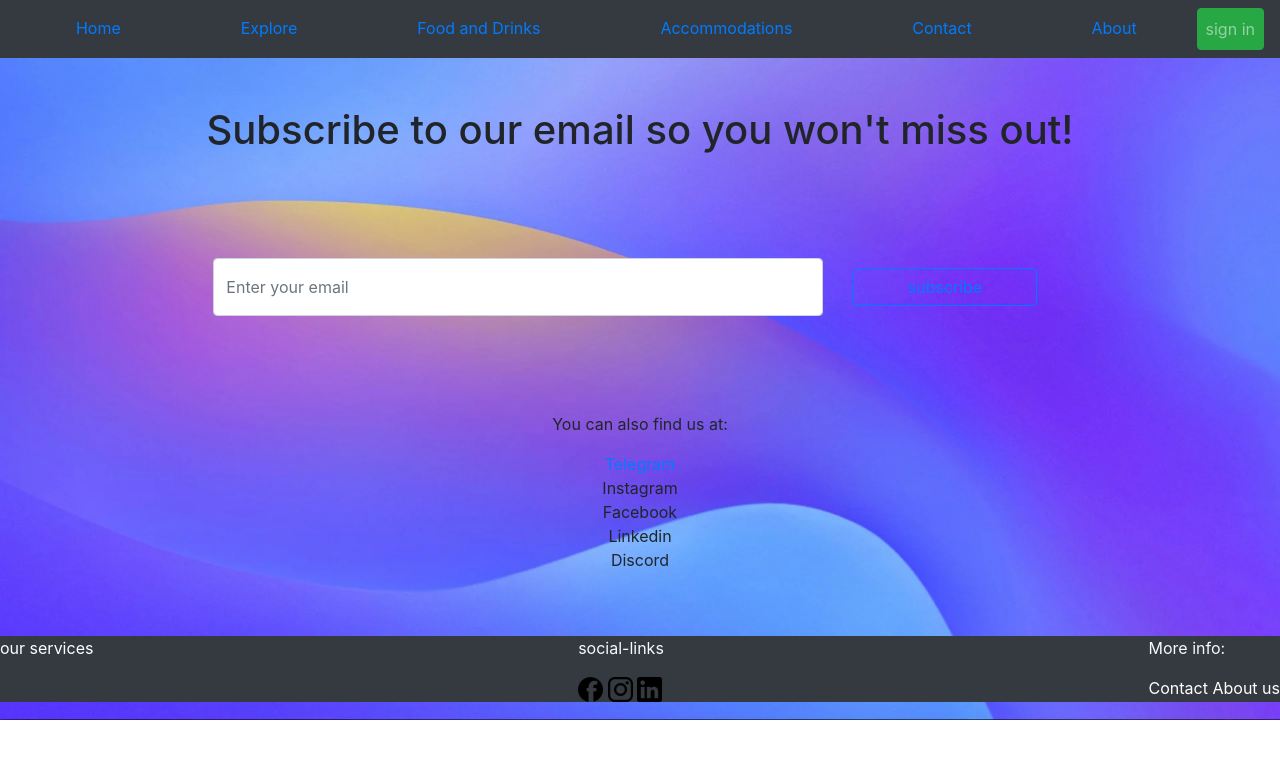
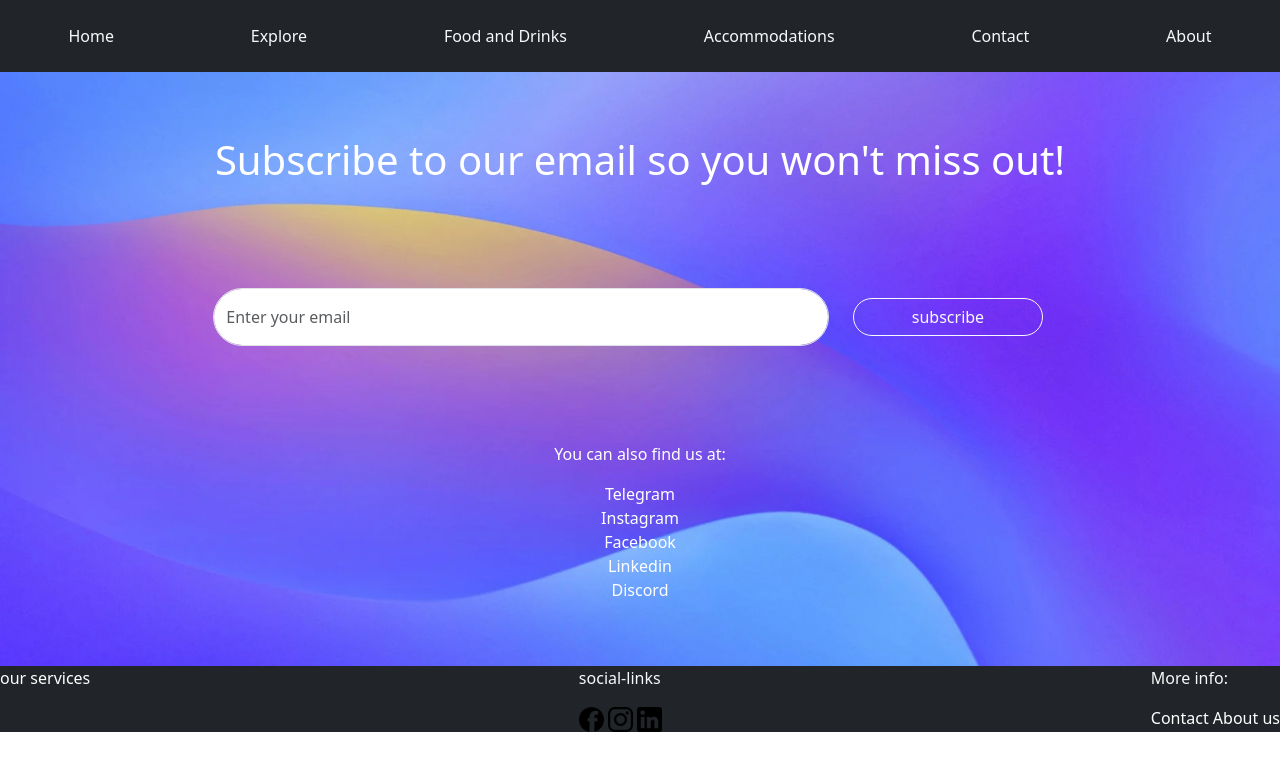
Before and after one commit to yonatan-h/tour-the-world, a plain HTML site: page src/contact.html in a window 1280 px wide. Drawn offline with nearby package versions, Linux system fonts and the light colour scheme; a web font is replaced by a local one.

Commit message:
Update contact.html

```diff
--- a/src/contact.html
+++ b/src/contact.html
@@ -1,175 +1,96 @@
 <!DOCTYPE html>
 <html lang="en">
 <head>
-    <meta charset="UTF-8" />
-    <meta http-equiv="X-UA-Compatible" content="IE=edge" />
-    <meta name="viewport" content="width=device-width, initial-scale=1.0" />
-    <link
-      rel="stylesheet"
-      href="https://maxcdn.bootstrapcdn.com/bootstrap/4.0.0/css/bootstrap.min.css"
-      integrity="sha384-Gn5384xqQ1aoWXA+058RXPxPg6fy4IWvTNh0E263XmFcJlSAwiGgFAW/dAiS6JXm"
-      crossorigin="anonymous"
-    />
+    <meta charset="UTF-8">
+    <meta http-equiv="X-UA-Compatible" content="IE=edge">
+    <meta name="viewport" content="width=device-width, initial-scale=1.0">
+    <link rel="stylesheet" href="bootstrap/css/bootstrap.css">
+
+    <link rel="stylesheet" href="https://fonts.googleapis.com/css?family=Sofia|Oswald">
+    <script src="bootstrap/js/bootstrap.js" defer></script>
+
+
+    <title>Contact</title>
     <style>
         /*font-size decreasing cannot be done by bootstrap so I used @media*/
-      @media screen and (max-width: 768px) {
-        body {
+        @media screen and (max-width:768px){
+            body{
                 font-size: 0.8rem;
             }
-        ul {
+            ul{
                 font-size: 0.6rem;
             }
         }
         /*I couldn't achieve putting a background images using bootstrap so I added a bakground images using bootstrap*/
-      body {
-        background-image: url("images/city.jpg");
-        background-size: cover;
-        background-repeat: no-repeat;
-      }
-    </style>
-    <link
-      rel="stylesheet"
-      href="https://fonts.googleapis.com/css?Montserrat|Ubuntu"
-    />
-    <script
-      src="https://code.jquery.com/jquery-3.2.1.slim.min.js"
-      integrity="sha384-KJ3o2DKtIkvYIK3UENzmM7KCkRr/rE9/Qpg6aAZGJwFDMVNA/GpGFF93hXpG5KkN"
-      crossorigin="anonymous"
-    ></script>
-    <script
-      src="https://cdnjs.cloudflare.com/ajax/libs/popper.js/1.12.9/umd/popper.min.js"
-      integrity="sha384-ApNbgh9B+Y1QKtv3Rn7W3mgPxhU9K/ScQsAP7hUibX39j7fakFPskvXusvfa0b4Q"
-      crossorigin="anonymous"
-    ></script>
-    <script
-      src="https://maxcdn.bootstrapcdn.com/bootstrap/4.0.0/js/bootstrap.min.js"
-      integrity="sha384-JZR6Spejh4U02d8jOt6vLEHfe/JQGiRRSQQxSfFWpi1MquVdAyjUar5+76PVCmYl"
-      crossorigin="anonymous"
-    ></script>
-
-    <title>Contact</title>
-    <style>
-      /*font-size decreasing cannot be done by bootstrap so I used @media*/
-      @media screen and (max-width: 768px) {
-        body {
-          font-size: 0.8rem;
-        }
-        ul {
-          font-size: 0.6rem;
-        }
-      }
-      /*I couldn't achieve putting a background images using bootstrap so I added a bakground images using bootstrap*/
-      body {
+        body{
             background-image: url("images/city.jpg");
             background-size: cover;
             background-repeat: no-repeat;
         }
     </style>
 </head>
-  <body>
-    <nav
-      class="navbar d-flex justify-content-center navbar-expand-lg navbar-dark bg-dark"
-    >
-      <button
-        class="navbar-toggler"
-        type="button"
-        data-toggle="collapse"
-        data-target="#navbarToggledDiv"
-      >
-        <span class="navbar-toggler-icon"></span>
-      </button>
-      <div class="collapse navbar-collapse" id="navbarToggledDiv">
-        <ul class="navbar-nav w-100">
-          <li class="nav-item mx-auto">
-            <a class="nav-link text-primary" href="home.html">Home</a>
+<body class="text-white">
+    <nav>
+        <ul class="list-unstyled d-flex justify-content-around bg-dark text-light py-4">
+          <li class="nav-item px-auto">
+            <a class="nav-link" href="home.html">Home</a>
           </li>
-          <li class="nav-item mx-auto">
-            <a class="nav-link text-primary" href="explore.html">Explore</a>
+          <li class="nav-item">
+            <a class="nav-link" href="explore.html">Explore</a>
           </li>
-          <li class="nav-item mx-auto">
-            <a class="nav-link text-primary" href="food_and_drinks.html"
-              >Food and Drinks</a
-            >
+          <li class="nav-item">
+            <a class="nav-link" href="food_and_drinks.html">Food and Drinks</a>
           </li>
-          <li class="nav-item mx-auto">
-            <a class="nav-link text-primary" href="accommodations.html"
-              >Accommodations</a
-            >
+          <li class="nav-item">
+            <a class="nav-link" href="accommodations.html">Accommodations</a>
           </li>
-          <li class="nav-item mx-auto">
-            <a class="nav-link text-primary" href="contact.html">Contact</a>
+          <li class="nav-item">
+            <a class="nav-link" href="contact.html">Contact</a>
           </li>
-          <li class="nav-item mx-auto">
-            <a class="nav-link text-primary" href="about_us.html">About</a>
-          </li>
-          <li class="nav-item justify-self-end">
-            <a class="nav-link btn btn-success" role="button" href="login.html"
-              >sign in</a
-            >
+          <li class="nav-item">
+            <a class="nav-link" href="about_us.html">About</a>
           </li>
         </ul>
-      </div>
     </nav>
-    <header class="text-center py-5">
-      <h1 class="header__title">
-        Subscribe to our email so you won't miss out!
-      </h1>
+    <header class ="text-center py-5">
+        <h1 class="header__title">Subscribe to our email so you won't miss out!</h1>
     </header>
     <div>
       <form class="py-5">
           <div class="row gy-2 align-items-center justify-content-center w-100">
               <div class="col-12 col-lg-6">
-            <input
-              type="email"
-              class="form-control py-3 rounded-5"
-              placeholder="Enter your email"
-              required
-            />
+                  <input type="email" class="form-control py-3 rounded-5" placeholder="Enter your email" required>
               </div>
               <div class="col-6 col-lg-2">
-            <button class="btn btn-outline-primary w-100 rounded-5">
-              subscribe
-            </button>
+                  <button class="btn btn-outline-light w-100 rounded-5">subscribe</button>
               </div>
           </div>
         </form>
   </div>
-    <section class="py-5 text-center">
-      <p class="contact-information__text">You can also find us at:</p>
+    <section class = "py-5 text-center">
+        <p class="contact-information__text">You can also find us at: </p>
         <ul class="list-unstyled">
-        <li class="contact-information__list__item text-primary">Telegram</li>
+            <li class="contact-information__list__item">Telegram</li>
             <li class="contact-information__list__item">Instagram</li>
             <li class="contact-information__list__item">Facebook</li>
             <li class="contact-information__list__item">Linkedin</li>
             <li class="contact-information__list__item">Discord</li>
         </ul>
     </section>
-    <footer class="footer d-flex justify-content-between bg-dark">
-      <section class="footer__content">
-        <a class="text-decoration-none text-white" href="explore.html"
-          >our services</a
-        >
+    <footer class = "footer d-flex justify-content-between bg-dark">
+        <section class = "footer__content">
+          <a class = "text-decoration-none text-white" href = "explore.html">our services</a>
         </section>
-      <section class="text-light">
-        <p class="footer__content__text">social-links</p>
-        <a class="footer__content__link" href="facebook.com"
-          ><img src="images/facebook.jpg" alt="facebook logo" width="25"
-        /></a>
-        <a class="footer__content__link" href="instagram.com"
-          ><img src="images/instagram.jpg" alt="instagram logo" width="25"
-        /></a>
-        <a href="linkedin.com"
-          ><img src="images/linkedin.jpg" alt="linkedin logo" width="25"
-        /></a>
+        <section class = "text-light">
+            <p class = "footer__content__text">social-links</p>
+            <a class = "footer__content__link" href = "facebook.com"><img src = "images/facebook.jpg" alt = "facebook logo" width ="25"></a>
+            <a class = "footer__content__link" href = "instagram.com"><img src = "images/instagram.jpg" alt = "instagram logo" width="25"></a>
+            <a href = "linkedin.com"><img src = "images/linkedin.jpg" alt = "linkedin logo" width = "25"></a>
         </section>
-      <section class="text-light">
-        <p class="footer__content__text">More info:</p>
-        <a class="text-decoration-none text-white" href="contact.html">
-          Contact</a
-        >
-        <a class="text-decoration-none text-white" href="about_us.html">
-          About us</a
-        >
+        <section class = "text-light">
+            <p class = "footer__content__text"> More info: </p>
+            <a class = "text-decoration-none text-white" href = "contact.html"> Contact</a>
+            <a class = "text-decoration-none text-white" href = "about_us.html"> About us</a>
         </section>
     </footer>
 </body>
```
Lines whose indentation alone changed are shown as unchanged.
